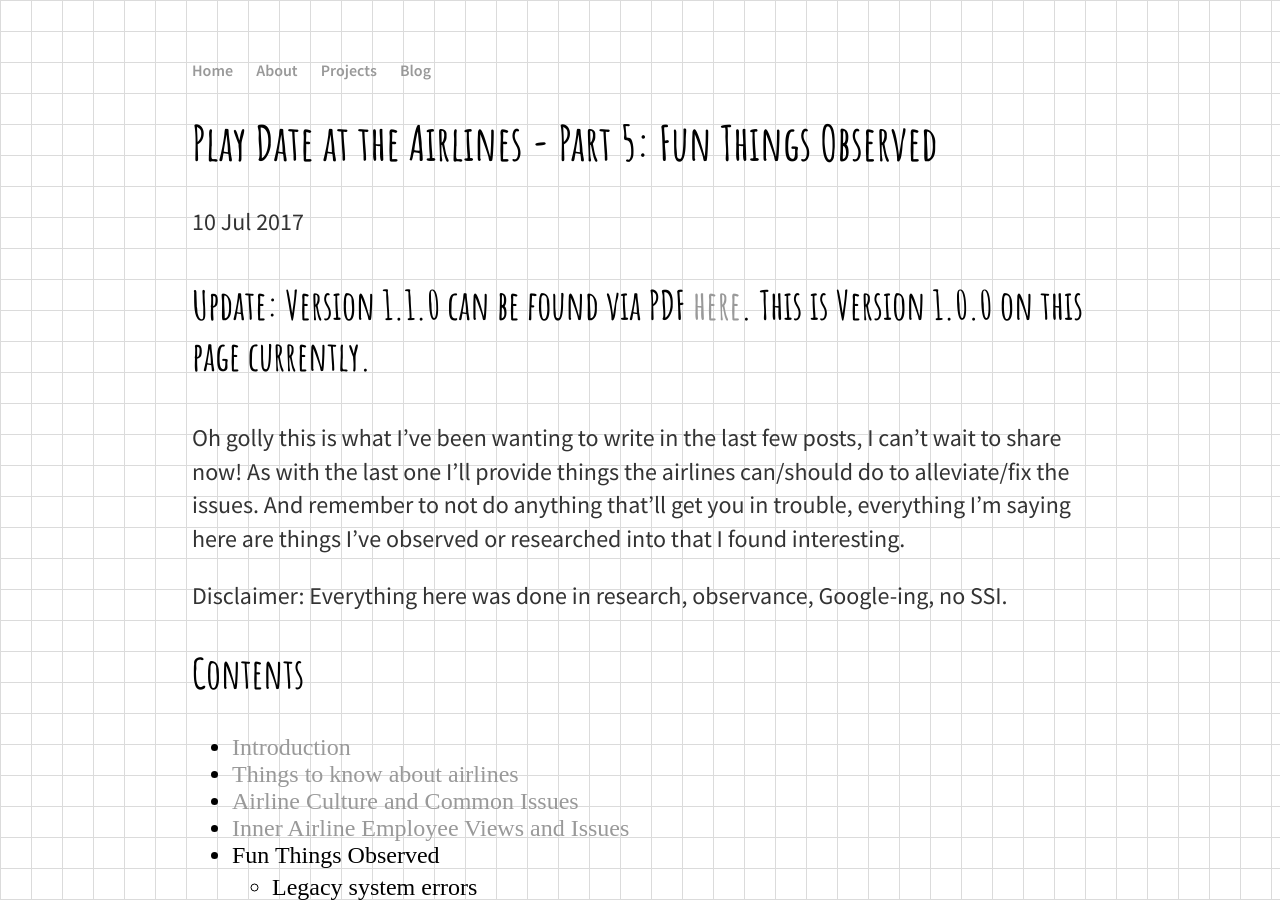
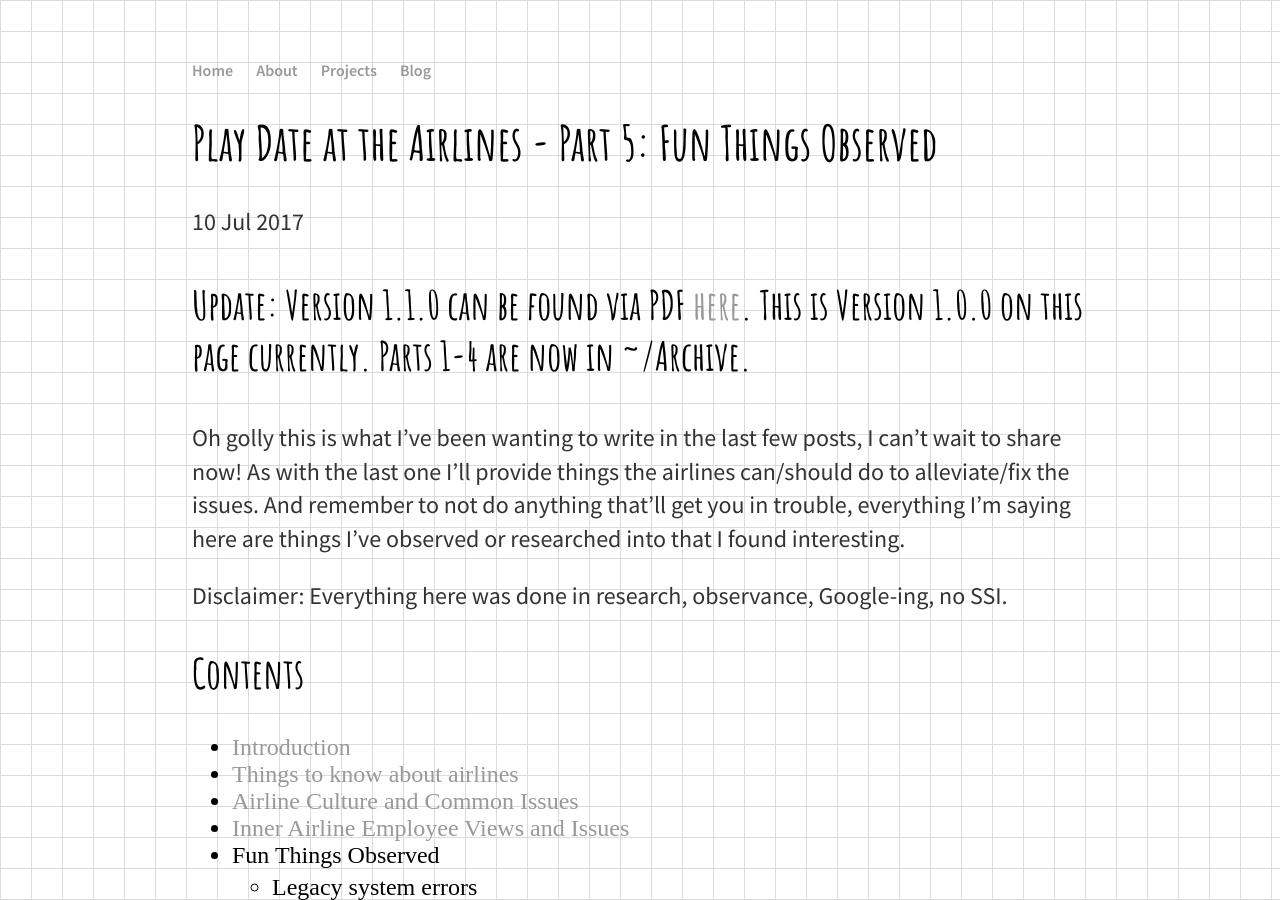
Before and after one commit to Avizc/avizc.github.io, a Jekyll site: the page built from _posts/2017-07-10-play-date-at-airlines-part-5.md, in a window 1280 px wide and 900 px high. Built offline with Jekyll 4.4.1, drawn with Linux system fonts in a browser that asks for light colours; some of the changed lines change nothing that is shown.

Commit message:
Updated links to Archive on Play Date Part 5

```diff
--- a/_posts/2017-07-10-play-date-at-airlines-part-5.md
+++ b/_posts/2017-07-10-play-date-at-airlines-part-5.md
@@ -4,7 +4,7 @@
 date: 2017-7-10
 ---
 
-### Update: Version 1.1.0 can be found via PDF [here](https://avizc.github.io/files/PlayDateAtTheAirlines.pdf). This is Version 1.0.0 on this page currently.
+### Update: Version 1.1.0 can be found via PDF [here](https://avizajac.com/files/PlayDateAtTheAirlines.pdf). This is Version 1.0.0 on this page currently. Parts 1-4 are now in ~/Archive.
 
 Oh golly this is what I’ve been wanting to write in the last few posts, I can’t wait to share now! As with the last one I’ll provide things the airlines can/should do to alleviate/fix the issues. And remember to not do anything that’ll get you in trouble, everything I’m saying here are things I’ve observed or researched into that I found interesting.
 
@@ -12,10 +12,10 @@
 
 ## Contents
 
-* [Introduction](https://avizc.github.io/files/archive/2017-07-10-play-date-at-airlines-part-1.html)
-* [Things to know about airlines](https://avizc.github.io/files/archive/2017-07-10-play-date-at-airlines-part-2.html)
-* [Airline Culture and Common Issues](https://avizc.github.io/files/archive/2017-07-10-play-date-at-airlines-part-3.html)
-* [Inner Airline Employee Views and Issues](https://avizc.github.io/files/archive/2017-07-10-play-date-at-airlines-part-4.html)
+* [Introduction](https://avizajac.com/files/archive/2017-07-10-play-date-at-airlines-part-1.html)
+* [Things to know about airlines](https://avizajac.com/files/archive/2017-07-10-play-date-at-airlines-part-2.html)
+* [Airline Culture and Common Issues](https://avizajac.com/files/archive/2017-07-10-play-date-at-airlines-part-3.html)
+* [Inner Airline Employee Views and Issues](https://avizajac.com/files/archive/2017-07-10-play-date-at-airlines-part-4.html)
 * Fun Things Observed
     * Legacy system errors
     * New system errors
```
